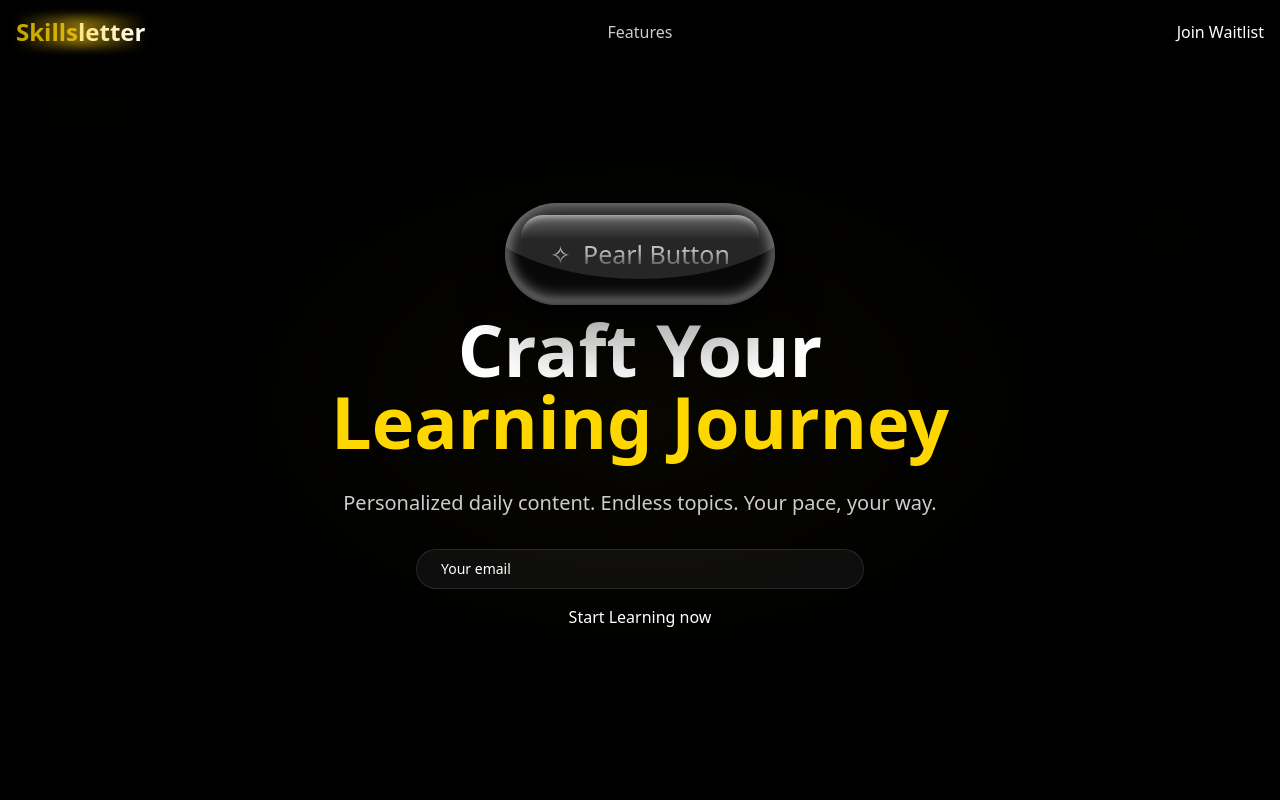
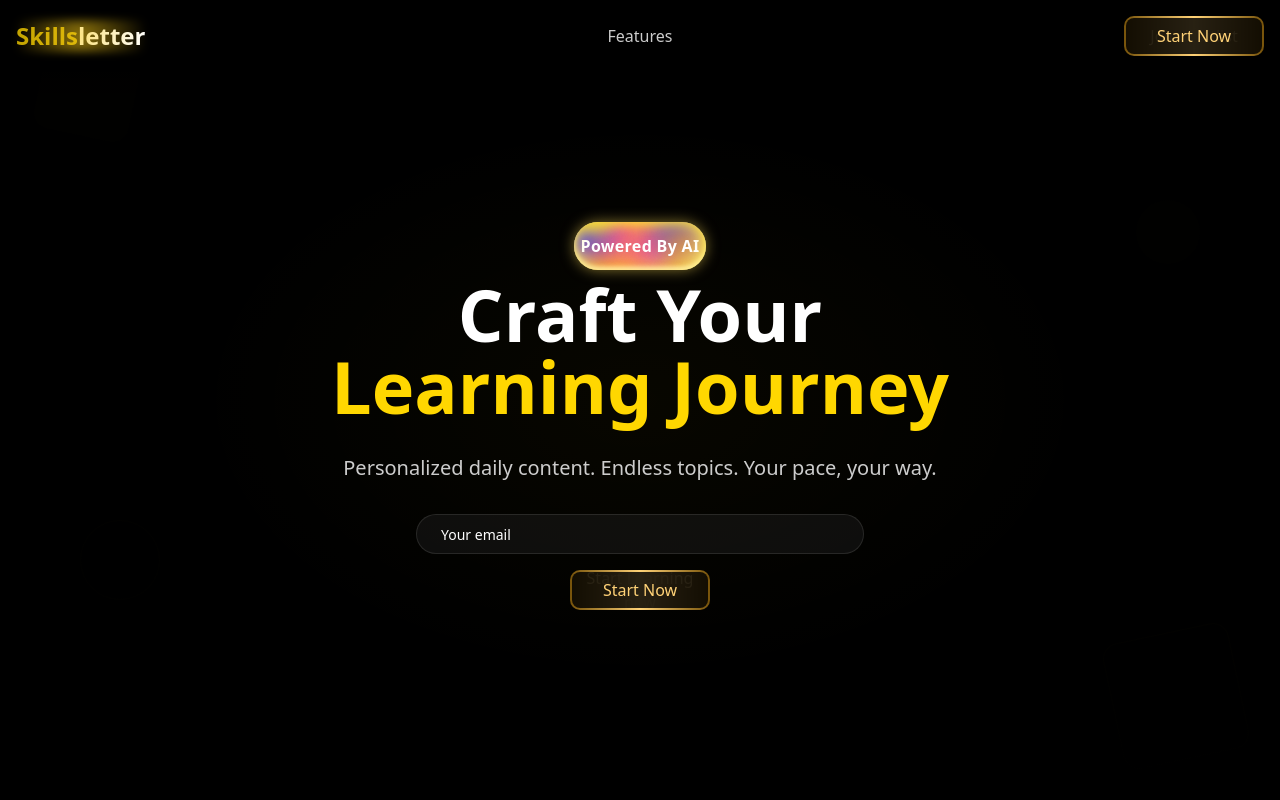
Before and after one commit to Ferrajju/skillvoo-landing, a Next.js app: page / in a window 1280 px wide. Shown: the top 800 px of the page. Built offline with nearby package versions, Linux system fonts and the light colour scheme.

Commit message:
Nuevo  btn Powered ai

```diff
--- a/app/globals.css
+++ b/app/globals.css
@@ -113,103 +113,363 @@ body {
 }
 
 /* From Uiverse.io by vinodjangid07 */
-.button {
-  --white: #ffe7ff;
-  --bg: #080808;
-  --radius: 100px;
-  outline: none;
+.Btn {
+  width: 140px;
+  height: 40px;
+  border: none;
+  border-radius: 10px;
+  background: linear-gradient(to right, #77530a, #ffd277, #77530a, #77530a, #ffd277, #77530a);
+  background-size: 250%;
+  background-position: left;
+  color: #ffd277;
+  position: relative;
+  display: flex;
+  align-items: center;
+  justify-content: center;
   cursor: pointer;
-  border: 0;
-  position: relative;
-  border-radius: var(--radius);
-  background-color: var(--bg);
-  transition: all 0.2s ease;
-  box-shadow:
-    inset 0 0.3rem 0.9rem rgba(255, 255, 255, 0.3),
-    inset 0 -0.1rem 0.3rem rgba(0, 0, 0, 0.7),
-    inset 0 -0.4rem 0.9rem rgba(255, 255, 255, 0.5),
-    0 3rem 3rem rgba(0, 0, 0, 0.3),
-    0 1rem 1rem -0.6rem rgba(0, 0, 0, 0.8);
-}
-.button .wrap {
-  font-size: 25px;
-  font-weight: 500;
-  color: rgba(255, 255, 255, 0.7);
-  padding: 32px 45px;
-  border-radius: inherit;
-  position: relative;
+  transition-duration: 1s;
   overflow: hidden;
 }
-.button .wrap p span:nth-child(2) {
-  display: none;
-}
-.button:hover .wrap p span:nth-child(1) {
-  display: none;
-}
-.button:hover .wrap p span:nth-child(2) {
-  display: inline-block;
-}
-.button .wrap p {
+
+.Btn::before {
+  position: absolute;
+  content: "Start  Now";
+  color: #ffd277;
   display: flex;
   align-items: center;
-  gap: 12px;
+  justify-content: center;
+  width: 97%;
+  height: 90%;
+  border-radius: 8px;
+  transition-duration: 1s;
+  background-color: rgba(0, 0, 0, 0.842);
+  background-size: 200%;
+}
+
+.Btn:hover {
+  background-position: right;
+  transition-duration: 1s;
+}
+
+.Btn:hover::before {
+  background-position: right;
+  transition-duration: 1s;
+}
+
+.Btn:active {
+  transform: scale(0.95);
+}
+
+.nav-border::before {
+  content: "Join Owr Waitlist";
+  position: absolute;
+  top: 0;
+  left: 0;
+  right: 0;
+  bottom: 0;
+  border-bottom: 2px solid transparent;
+  border-image: linear-gradient(90deg, rgba(255, 215, 0, 0.7), rgba(255, 165, 0, 0.7), rgba(255, 215, 0, 0.7));
+  border-image-slice: 1;
+  background: linear-gradient(90deg, rgba(255, 215, 0, 0.1), rgba(255, 165, 0, 0.1), rgba(255, 215, 0, 0.1));
+  background-size: 200% auto;
+  animation: shine 3s linear infinite;
+  pointer-events: none;
+}
+
+/* New styles for the AI-Powered Learning button */
+.uiverse {
+  --duration: 7s;
+  --easing: linear;
+  --c-color-1: rgba(255, 163, 26, 0.7);
+  --c-color-2: #1a23ff;
+  --c-color-3: #e21bda;
+  --c-color-4: rgba(255, 232, 26, 0.7);
+  --c-shadow: rgba(255, 223, 87, 0.5);
+  --c-shadow-inset-top: rgba(255, 223, 52, 0.9);
+  --c-shadow-inset-bottom: rgba(255, 250, 215, 0.8);
+  --c-radial-inner: #ffd215;
+  --c-radial-outer: #fff172;
+  --c-color: #fff;
+  -webkit-tap-highlight-color: transparent;
+  -webkit-appearance: none;
+  outline: none;
+  position: relative;
+  cursor: pointer;
+  border: none;
+  display: table;
+  border-radius: 24px;
+  padding: 0;
   margin: 0;
-  transition: all 0.2s ease;
-  transform: translateY(2%);
-  mask-image: linear-gradient(to bottom, white 40%, transparent);
+  text-align: center;
+  font-weight: 600;
+  font-size: 16px;
+  letter-spacing: 0.02em;
+  line-height: 1.5;
+  color: var(--c-color);
+  background: radial-gradient(circle, var(--c-radial-inner), var(--c-radial-outer) 80%);
+  box-shadow: 0 0 14px var(--c-shadow);
 }
-.button .wrap::before,
-.button .wrap::after {
+
+.uiverse:before {
   content: "";
+  pointer-events: none;
   position: absolute;
-  transition: all 0.3s ease;
+  z-index: 3;
+  left: 0;
+  top: 0;
+  right: 0;
+  bottom: 0;
+  border-radius: 24px;
+  box-shadow: inset 0 3px 12px var(--c-shadow-inset-top), inset 0 -3px 4px var(--c-shadow-inset-bottom);
 }
-.button .wrap::before {
-  left: -15%;
-  right: -15%;
-  bottom: 25%;
-  top: -100%;
+
+.uiverse .wrapper {
+  -webkit-mask-image: -webkit-radial-gradient(white, black);
+  overflow: hidden;
+  border-radius: 24px;
+  min-width: 132px;
+  padding: 12px 0;
+}
+
+.uiverse .wrapper span {
+  display: inline-block;
+  position: relative;
+  z-index: 1;
+}
+
+.uiverse:hover {
+  --duration: 1400ms;
+}
+
+.uiverse .wrapper .circle {
+  position: absolute;
+  left: 0;
+  top: 0;
+  width: 40px;
+  height: 40px;
   border-radius: 50%;
-  background-color: rgba(255, 255, 255, 0.12);
+  filter: blur(var(--blur, 8px));
+  background: var(--background, transparent);
+  transform: translate(var(--x, 0), var(--y, 0)) translateZ(0);
+  animation: var(--animation, none) var(--duration) var(--easing) infinite;
 }
-.button .wrap::after {
-  left: 6%;
-  right: 6%;
-  top: 12%;
-  bottom: 40%;
-  border-radius: 22px 22px 0 0;
-  box-shadow: inset 0 10px 8px -10px rgba(255, 255, 255, 0.8);
-  background: linear-gradient(
-    180deg,
-    rgba(255, 255, 255, 0.3) 0%,
-    rgba(0, 0, 0, 0) 50%,
-    rgba(0, 0, 0, 0) 100%
-  );
+
+.uiverse .wrapper .circle.circle-1,
+.uiverse .wrapper .circle.circle-9,
+.uiverse .wrapper .circle.circle-10 {
+  --background: var(--c-color-4);
 }
-.button:hover {
-  box-shadow:
-    inset 0 0.3rem 0.5rem rgba(255, 255, 255, 0.4),
-    inset 0 -0.1rem 0.3rem rgba(0, 0, 0, 0.7),
-    inset 0 -0.4rem 0.9rem rgba(255, 255, 255, 0.7),
-    0 3rem 3rem rgba(0, 0, 0, 0.3),
-    0 1rem 1rem -0.6rem rgba(0, 0, 0, 0.8);
+
+.uiverse .wrapper .circle.circle-3,
+.uiverse .wrapper .circle.circle-4 {
+  --background: var(--c-color-2);
+  --blur: 14px;
 }
-.button:hover .wrap::before {
-  transform: translateY(-5%);
+
+.uiverse .wrapper .circle.circle-5,
+.uiverse .wrapper .circle.circle-6 {
+  --background: var(--c-color-3);
+  --blur: 16px;
 }
-.button:hover .wrap::after {
-  opacity: 0.4;
-  transform: translateY(5%);
+
+.uiverse .wrapper .circle.circle-2,
+.uiverse .wrapper .circle.circle-7,
+.uiverse .wrapper .circle.circle-8,
+.uiverse .wrapper .circle.circle-11,
+.uiverse .wrapper .circle.circle-12 {
+  --background: var(--c-color-1);
+  --blur: 12px;
 }
-.button:hover .wrap p {
-  transform: translateY(-4%);
+
+.uiverse .wrapper .circle.circle-1 {
+  --x: 0;
+  --y: -40px;
+  --animation: circle-1;
 }
-.button:active {
-  transform: translateY(4px);
-  box-shadow:
-    inset 0 0.3rem 0.5rem rgba(255, 255, 255, 0.5),
-    inset 0 -0.1rem 0.3rem rgba(0, 0, 0, 0.8),
-    inset 0 -0.4rem 0.9rem rgba(255, 255, 255, 0.4),
-    0 3rem 3rem rgba(0, 0, 0, 0.3),
-    0 1rem 1rem -0.6rem rgba(0, 0, 0, 0.8);
+
+.uiverse .wrapper .circle.circle-2 {
+  --x: 92px;
+  --y: 8px;
+  --animation: circle-2;
 }
+
+.uiverse .wrapper .circle.circle-3 {
+  --x: -12px;
+  --y: -12px;
+  --animation: circle-3;
+}
+
+.uiverse .wrapper .circle.circle-4 {
+  --x: 80px;
+  --y: -12px;
+  --animation: circle-4;
+}
+
+.uiverse .wrapper .circle.circle-5 {
+  --x: 12px;
+  --y: -4px;
+  --animation: circle-5;
+}
+
+.uiverse .wrapper .circle.circle-6 {
+  --x: 56px;
+  --y: 16px;
+  --animation: circle-6;
+}
+
+.uiverse .wrapper .circle.circle-7 {
+  --x: 8px;
+  --y: 28px;
+  --animation: circle-7;
+}
+
+.uiverse .wrapper .circle.circle-8 {
+  --x: 28px;
+  --y: -4px;
+  --animation: circle-8;
+}
+
+.uiverse .wrapper .circle.circle-9 {
+  --x: 20px;
+  --y: -12px;
+  --animation: circle-9;
+}
+
+.uiverse .wrapper .circle.circle-10 {
+  --x: 64px;
+  --y: 16px;
+  --animation: circle-10;
+}
+
+.uiverse .wrapper .circle.circle-11 {
+  --x: 4px;
+  --y: 4px;
+  --animation: circle-11;
+}
+
+.uiverse .wrapper .circle.circle-12 {
+  --blur: 14px;
+  --x: 52px;
+  --y: 4px;
+  --animation: circle-12;
+}
+
+@keyframes circle-1 {
+  33% {
+    transform: translate(0px, 16px) translateZ(0);
+  }
+
+  66% {
+    transform: translate(12px, 64px) translateZ(0);
+  }
+}
+
+@keyframes circle-2 {
+  33% {
+    transform: translate(80px, -10px) translateZ(0);
+  }
+
+  66% {
+    transform: translate(72px, -48px) translateZ(0);
+  }
+}
+
+@keyframes circle-3 {
+  33% {
+    transform: translate(20px, 12px) translateZ(0);
+  }
+
+  66% {
+    transform: translate(12px, 4px) translateZ(0);
+  }
+}
+
+@keyframes circle-4 {
+  33% {
+    transform: translate(76px, -12px) translateZ(0);
+  }
+
+  66% {
+    transform: translate(112px, -8px) translateZ(0);
+  }
+}
+
+@keyframes circle-5 {
+  33% {
+    transform: translate(84px, 28px) translateZ(0);
+  }
+
+  66% {
+    transform: translate(40px, -32px) translateZ(0);
+  }
+}
+
+@keyframes circle-6 {
+  33% {
+    transform: translate(28px, -16px) translateZ(0);
+  }
+
+  66% {
+    transform: translate(76px, -56px) translateZ(0);
+  }
+}
+
+@keyframes circle-7 {
+  33% {
+    transform: translate(8px, 28px) translateZ(0);
+  }
+
+  66% {
+    transform: translate(20px, -60px) translateZ(0);
+  }
+}
+
+@keyframes circle-8 {
+  33% {
+    transform: translate(32px, -4px) translateZ(0);
+  }
+
+  66% {
+    transform: translate(56px, -20px) translateZ(0);
+  }
+}
+
+@keyframes circle-9 {
+  33% {
+    transform: translate(20px, -12px) translateZ(0);
+  }
+
+  66% {
+    transform: translate(80px, -8px) translateZ(0);
+  }
+}
+
+@keyframes circle-10 {
+  33% {
+    transform: translate(68px, 20px) translateZ(0);
+  }
+
+  66% {
+    transform: translate(100px, 28px) translateZ(0);
+  }
+}
+
+@keyframes circle-11 {
+  33% {
+    transform: translate(4px, 4px) translateZ(0);
+  }
+
+  66% {
+    transform: translate(68px, 20px) translateZ(0);
+  }
+}
+
+@keyframes circle-12 {
+  33% {
+    transform: translate(56px, 0px) translateZ(0);
+  }
+
+  66% {
+    transform: translate(60px, -32px) translateZ(0);
+  }
+}
--- a/app/page.tsx
+++ b/app/page.tsx
@@ -200,16 +200,23 @@ export default function LandingPage() {
         </div>
 
         <div className="max-w-7xl mx-auto flex flex-col items-center justify-center relative z-20">
-          <button className="button">
-          <div className="wrap">
-           <p>
-             <span>✧</span>
-             <span>✦</span>
-                 Pearl Button
-           </p>
-          </div>
+          <button className="uiverse mb-8">
+            <div className="wrapper">
+              <span>Powered By AI</span>
+              <div className="circle circle-12"></div>
+              <div className="circle circle-11"></div>
+              <div className="circle circle-10"></div>
+              <div className="circle circle-9"></div>
+              <div className="circle circle-8"></div>
+              <div className="circle circle-7"></div>
+              <div className="circle circle-6"></div>
+              <div className="circle circle-5"></div>
+              <div className="circle circle-4"></div>
+              <div className="circle circle-3"></div>
+              <div className="circle circle-2"></div>
+              <div className="circle circle-1"></div>
+            </div>
           </button>
-
           <motion.div
             initial={{ opacity: 0, y: 20 }}
             animate={{ opacity: 1, y: 0 }}
```
